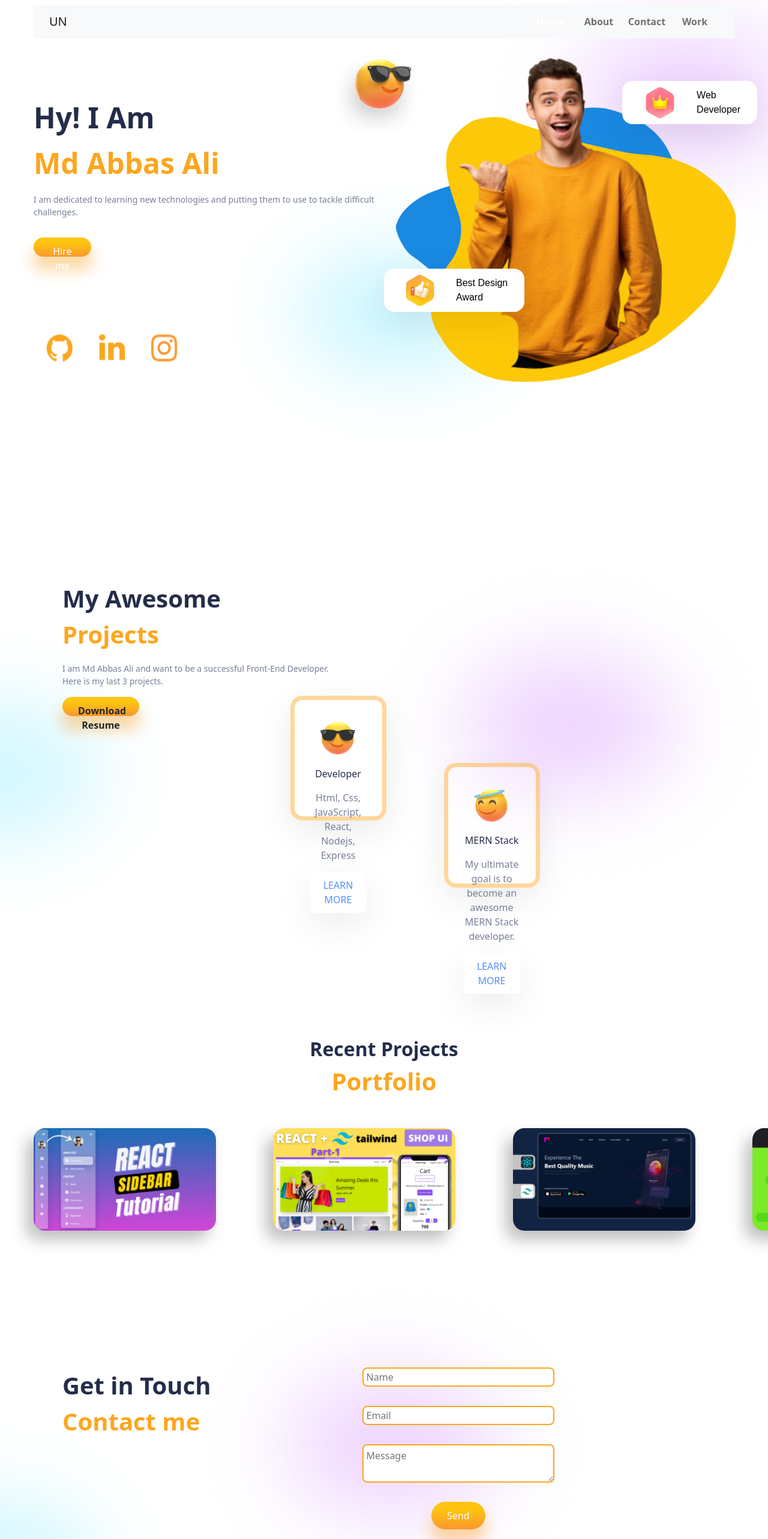
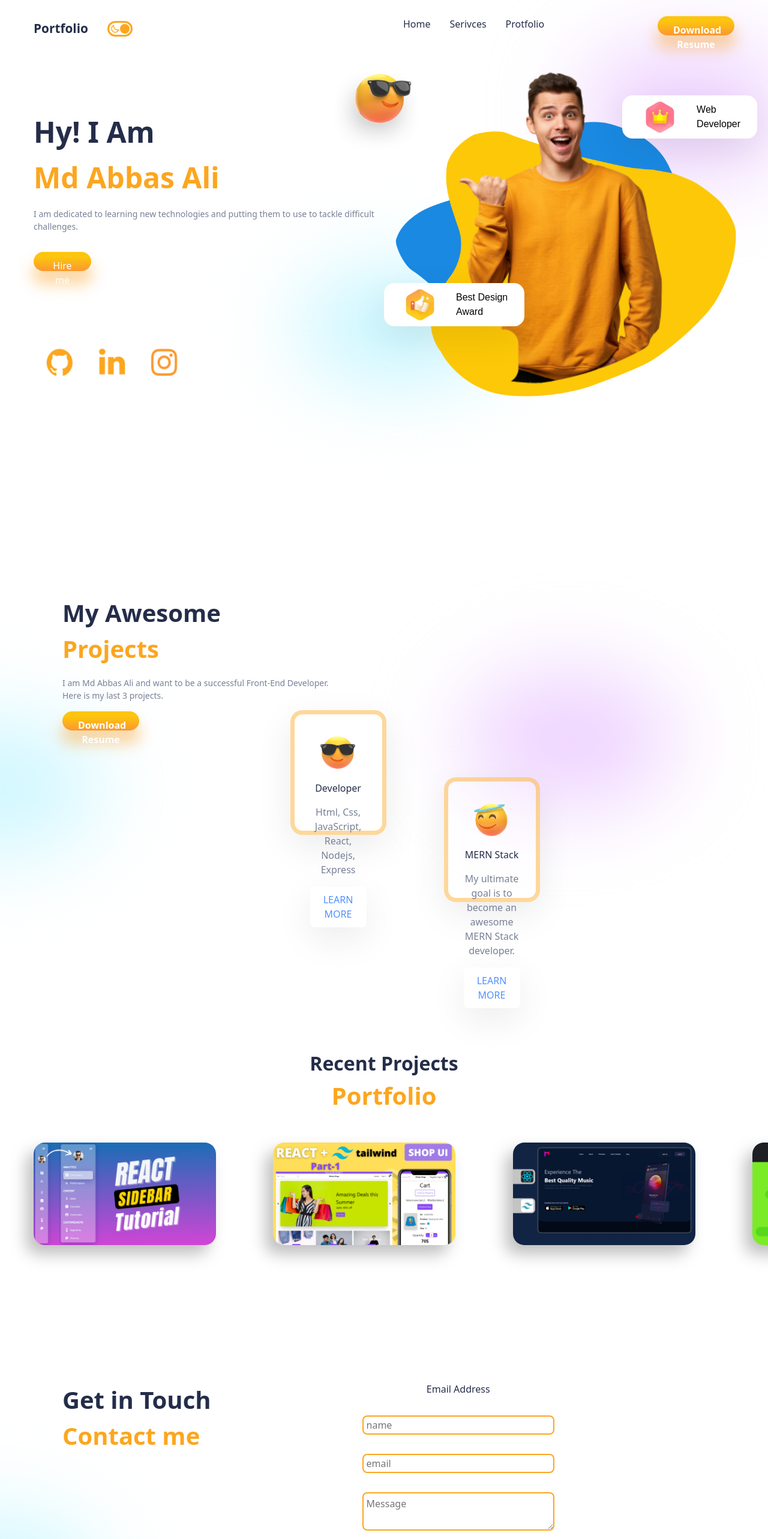
Before and after one commit to mdabbasali185/portfolio, a React (Create React App) app: page / in a window 1280 px wide. Shown: the top 2566 px of the page at 60% size. Built offline with nearby package versions, Linux system fonts and the light colour scheme.

Commit message:
email edit

```diff
--- a/package.json
+++ b/package.json
@@ -4,6 +4,7 @@
   "private": true,
   "dependencies": {
     "@emailjs/browser": "^3.4.0",
+    "@formspree/react": "^2.2.5",
     "@iconscout/react-unicons": "^1.1.6",
     "@testing-library/jest-dom": "^5.16.4",
     "@testing-library/react": "^13.2.0",
--- a/src/Pages/About/About.js
+++ b/src/Pages/About/About.jsx
@@ -3,7 +3,7 @@ import React from 'react';
 const About = () => {
     return (
         <div>
-            <h3>HI </h3>
+            <h3>HI I am about</h3>
         </div>
     );
 };
--- a/src/Pages/Contact/Contact.css
+++ b/src/Pages/Contact/Contact.css
@@ -21,6 +21,22 @@
     gap: 2rem;
     align-items: center;
 
+}
+.submit-button{
+    background-color: #FCA61F;
+    border-radius: 15px;
+    padding: 10px 20px;
+    font-size: 1.2rem;
+    font-weight: 500;
+    border: #FCA61F;
+}
+.msg{
+    text-align: center;
+    justify-content: center;
+    align-items: center;
+    font-size: 2rem;
+    font-weight: 700;
+    color: #FCA61F;
 }
 
 .c-right .user{
--- a/src/Pages/Contact/Contact.js
+++ b/src/Pages/Contact/Contact.js
@@ -1,34 +1,15 @@
 import React, { useContext, useRef, useState } from "react";
+import { useForm, ValidationError } from '@formspree/react';
 import "./Contact.css";
-import emailjs from "@emailjs/browser";
+// import emailjs from "@emailjs/browser";
 import { themeContext } from "../../Context";
-const Contact = () => {
+function ContactForm() {
   const theme = useContext(themeContext);
   const darkMode = theme.state.darkMode;
-  const form = useRef();
-  const [done, setDone] = useState(false)
-  const sendEmail = (e) => {
-    e.preventDefault();
-
-    emailjs
-      .sendForm(
-        "service_2mu5xtl",
-        "template_m5udu2c",
-        form.current,
-        "VLwg1ltOWvnCYAiK_"
-      )
-      .then(
-        (result) => {
-          console.log(result.text);
-          setDone(true);
-          form.reset();
-        },
-        (error) => {
-          console.log(error.text);
-        }
-      );
-  };
-
+  const [state, handleSubmit] = useForm("meqndkpb");
+  if (state.succeeded) {
+    return <p className="msg">Thanks for joining!</p>;
+  }
   return (
     <div className="contact-form" id="contact">
       {/* left side copy and paste from work section */}
@@ -45,20 +26,62 @@ const Contact = () => {
       </div>
       {/* right side form */}
       <div className="c-right">
-        <form ref={form} onSubmit={sendEmail}>
-          <input type="text" name="user_name" className="user" placeholder="Name" />
-          <input type="email" name="user_email" className="user" placeholder="Email" />
-          <textarea name="message" className="user" placeholder="Message" />
-          <input type="submit" value="Send" className="button" />
-          <span>{done && "Thanks for Contacting me"}</span>
-          <div
-            className="blur c-blur1"
-            style={{ background: "var(--purple)" }}
-          ></div>
+
+
+        <form action="https://formspree.io/f/meqndkpb" method="POST" onSubmit={handleSubmit}>
+          <label htmlFor="email">
+            Email Address
+          </label>
+          <input
+            id="Name"
+            type="name"
+            name="name"
+            className="user"
+            placeholder="name"
+            required
+          />
+          <ValidationError
+            prefix="Email"
+            field="email"
+            errors={state.errors}
+          />
+          <input
+            id="email"
+            type="email"
+            name="email"
+            className="user"
+            placeholder="email"
+            required
+          />
+          <ValidationError
+            prefix="Email"
+            field="email"
+            errors={state.errors}
+          />
+          <textarea
+            id="message"
+            name="message"
+            className="user"
+            placeholder="Message"
+          />
+          <ValidationError
+            prefix="Message"
+            field="message"
+            errors={state.errors}
+          />
+          <button className="submit-button" type="submit" disabled={state.submitting}>
+            Submit
+          </button>
         </form>
+
       </div>
     </div>
   );
 };
+function App() {
+  return (
+    <ContactForm />
+  );
+}
 
-export default Contact;
+export default App;
--- a/src/Pages/Services/Services.jsx
+++ b/src/Pages/Services/Services.jsx
@@ -32,7 +32,7 @@ const Services = () => {
           Here is my last 3 projects.
         </spane>
         <a href={Resume} download>
-          <button className="button s-button text-dark fw-bold  text-center ">Download Resume</button>
+          <button className="button s-button fw-bold">Download Resume</button>
         </a>
         <div className="blur s-blur1" style={{ background: "#ABF1FF94" }}></div>
       </div>
--- a/src/Pages/Shared/Header.js
+++ /dev/null
@@ -1,89 +0,0 @@
-import React, { useEffect, useState } from 'react';
-import { Link, NavLink } from 'react-router-dom';
-import './Shared.css';
-
-
-const Header = () => {
-
-    const [toggle, setToggle] = useState(false)
-
-    useEffect(() => {
-        const navLink = document.getElementsByClassName('nav-link')
-        const navbar_nav = document.querySelector('.navbar-nav')
-        const hoverBg = document.getElementById('hoverBg')
-
-        for (let i = 0; i < navLink.length; i++) {
-            const element = navLink[i];
-            element.addEventListener('click', () => {
-                const active = document.querySelector('.active')
-                active.classList.remove('active')
-                element.classList.add('active')
-
-
-            })
-
-        }
-
-
-        navbar_nav.addEventListener('mousemove', (e) => {
-            const active = document.querySelector('.active')
-            active.style.color = 'black'
-            e.target.style.color = 'white'
-            const x = e.target.offsetLeft
-            hoverBg.style.left = x + 'px'
-            hoverBg.style.width = e.target.clientWidth + 'px'
-
-        })
-
-        navbar_nav.addEventListener('mouseout', (e) => {
-            const active = document.querySelector('.active')
-            e.target.style.color = 'black'
-            active.style.color = 'white'
-            const x = active.offsetLeft
-            hoverBg.style.left = x + 'px'
-            hoverBg.style.width = active.clientWidth + 'px'
-        })
-        const active = document.querySelector('.active')
-        active.style.color = 'white'
-    }, [])
-
-
-    return (
-        <nav class="navbar sticky-top navbar-expand-lg navbar-light bg-light">
-            <div class="container">
-                <a class="navbar-brand" href="#">UN</a>
-                <button
-                    class="navbar-toggler"
-                    type="button"
-                    data-bs-toggle="collapse"
-                    data-bs-target="#navbarSupportedContent"
-                    aria-controls="navbarSupportedContent"
-                    aria-expanded="false"
-                    aria-label="Toggle navigation"
-                >
-                    <span class="navbar-toggler-icon"></span>
-                </button>
-                <div class="collapse navbar-collapse" id="navbarSupportedContent">
-                    <ul class="navbar-nav ms-auto mb-2 mb-lg-0 text-capitalize">
-                        <li class="nav-item">
-                            <a class="nav-link active" aria-current="page" href="#">Home</a>
-                        </li>
-                        <li class="nav-item">
-                            <a class="nav-link" href="#about">about </a>
-                        </li>
-                        <li class="nav-item">
-                            <a class="nav-link" href="#contact">Contact</a>
-                        </li>
-                        <li class="nav-item">
-                            <a class="nav-link" href="#work">work</a>
-                        </li>
-                        <span id="hoverBg" ></span>
-                    </ul>
-                </div>
-            </div>
-        </nav>
-
-    );
-};
-
-export default Header;
--- /dev/null
+++ b/src/Pages/Shared/Header/Header.css
@@ -0,0 +1,50 @@
+.n-wrapper {
+  height: 10vh;
+  display: flex;
+  justify-content: space-between;
+  margin-bottom: 2rem;
+  top: 0;
+}
+.n-left {
+  flex: 1;
+  align-items: center;
+  justify-content: left;
+  display: flex;
+  gap: 2rem;
+}
+
+.n-name {
+  font-size: 1.3rem;
+  font-weight: bold;
+}
+.n-right {
+  flex: 1;
+  display: flex;
+  align-items: center;
+  justify-content: flex-end;
+  font-weight: 400;
+}
+
+.n-list {
+  flex: 10;
+}
+.n-list > ul {
+  display: flex;
+  gap: 2rem;
+  margin-right: 4rem;
+}
+
+.n-list > ul :hover {
+  color: var(--orange);
+  cursor: pointer;
+}
+
+.n-button {
+  flex: 2;
+}
+
+@media screen and (max-width: 480px) {
+  .n-list {
+    display: none;
+  }
+}
--- /dev/null
+++ b/src/Pages/Shared/Header/Header.js
@@ -0,0 +1,46 @@
+import React from "react";
+import Toggle from "../../Toggle/Toggle.jsx";
+import Resume from "../Header/resume.pdf";
+import "./Header.css";
+import { Link } from "react-scroll";
+const Header = () => {
+    return (
+        <div className="n-wrapper" id="Navbar">
+            {/* left */}
+            <div className="n-left">
+                <div className="n-name">Portfolio</div>
+                <Toggle />
+            </div>
+            {/* right */}
+            <div className="n-right">
+                <div className="n-list">
+                    <ul style={{ listStyleType: "none" }}>
+                        <li>
+                            <Link activeClass="active" to="Navbar" spy={true} smooth={true}>
+                                Home
+                            </Link>
+                        </li>
+                        <li>
+                            <Link to="services" spy={true} smooth={true}>
+                                Serivces
+                            </Link>
+                        </li>
+
+                        <li>
+                            <Link to="portfolio" spy={true} smooth={true}>
+                                Protfolio
+                            </Link>
+                        </li>
+
+
+                    </ul>
+                </div>
+                <a href={Resume} download>
+                    <button className="button s-button fw-bold">Download Resume</button>
+                </a>
+            </div>
+        </div>
+    );
+};
+
+export default Header;
```
Also changed, not shown: src/App.js (+8 -7 lines), 2 other files (tests, documents, lock files or other folders).
